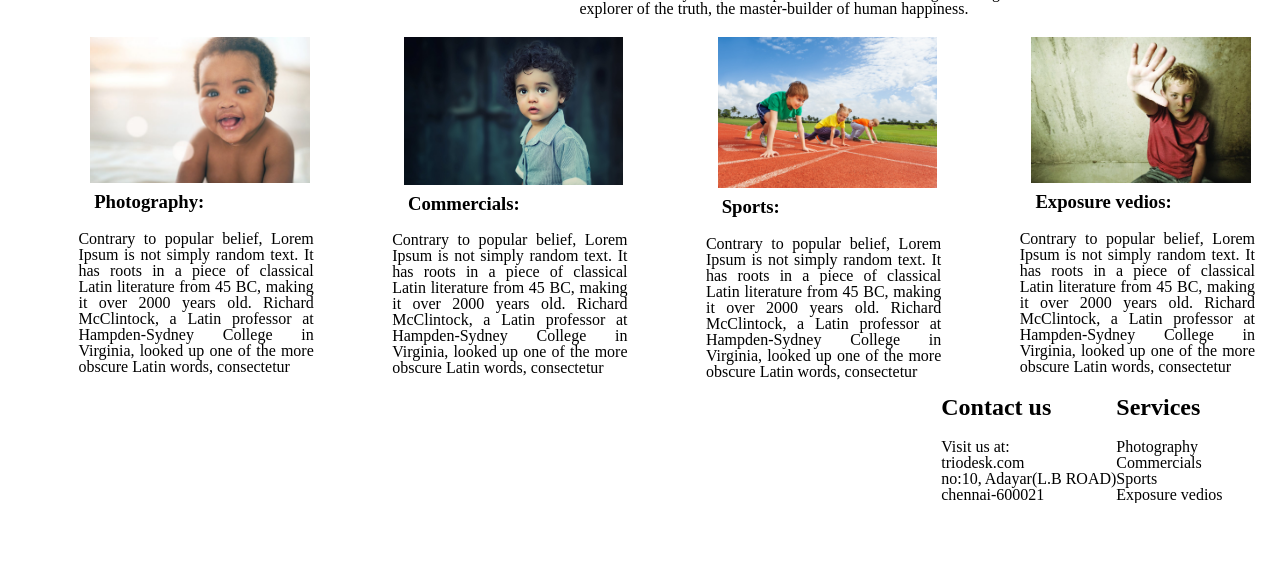
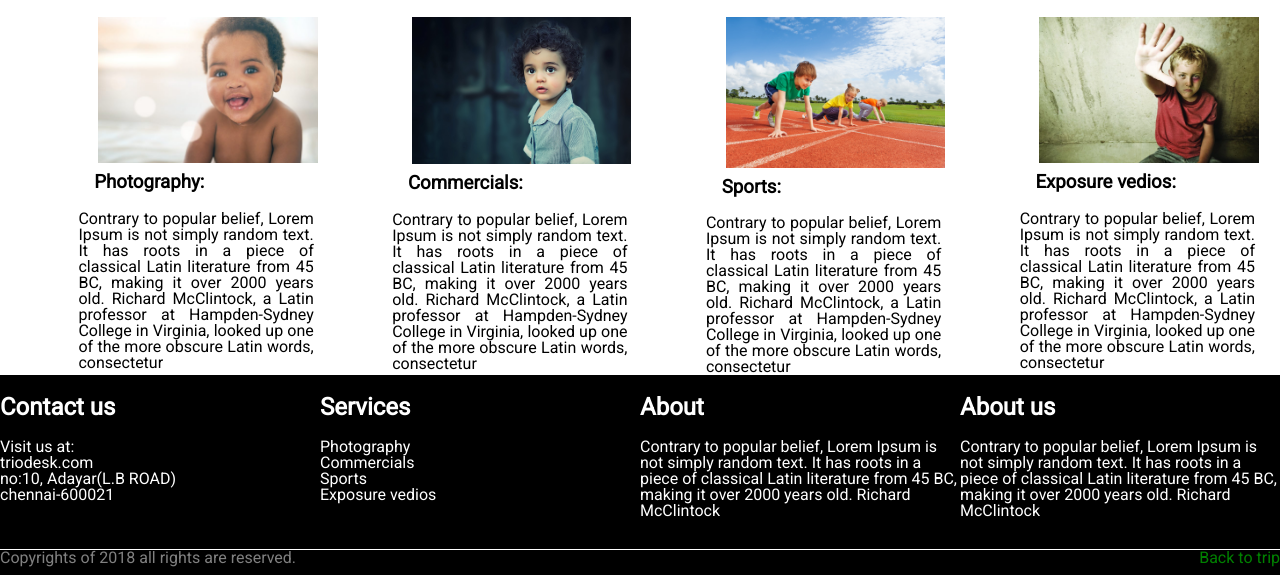
Before and after one commit to AshwindevD/second-project, a plain HTML site: page index.html in a window 1280 px wide. Shown: the part 539-1114 px from the top of the page. Before the commit the page ends 1042 px from the top, so only its background shows below. Drawn offline with Linux system fonts and the light colour scheme.

Commit message:
first commit

```diff
--- a/css/style.css
+++ b/css/style.css
@@ -1,3 +1,7 @@
+body{
+	font-family: 'Roboto', sans-serif;
+
+}
 .list ul{
 	list-style-type: none;
     margin: 0;
@@ -19,6 +23,7 @@
 	overflow: hidden;
     background-color: green;
 
+
 }
 
 
@@ -28,28 +33,32 @@
 	height: 40%;
 	float: left;
 	margin-top: 15px;
-	margin-left: 50px;
+	margin-left: 85px;
+	color: white;
 
 }
 .head h1 {
 
 	text-align: center;
-	font-size:
+
+
 
 }
 .head p{
 	text-align: justify;
 	margin-top: 15px;
+	margin-left: 29px;
 
 
 }
 img{
-	width: 30%;
+	width: 20%;
 	height: 15%;
 	float: left;
-	margin-left: 90px;
+	margin-left: 98px;
 	margin-top: 20px;
 	padding-bottom:10px;
+
 }
 .second{
 	background-color: grey;
@@ -67,7 +76,7 @@ img{
 
 }
 .third{
-	margin-left: 10px;
+	margin-left: 50px;
 
 }
 .about{
@@ -161,9 +170,56 @@ img{
 	margin-left: 25%;
 
 }
+footer{
+	float: left;
+	background-color: black;
+	color: white;
+	overflow: hidden;
+	height: 200px;
+}
 .contact{
 	float: left;
+	width: 25%;
+
+
 }
 .service{
 	float: left;
+	width: 25%;
 }
+.info{
+	float: left;
+	width: 25%;
+	}
+.info2{
+	float: left;
+	width: 25%;
+}
+.foot1{
+	overflow: hidden;
+}
+.horrizontal{
+	float: left;
+	width: 100%;
+/*	display: block;*/
+    border-bottom:1px solid white;
+    padding: 15px;
+/*    margin-top: 20px;*/
+}
+
+
+
+.foot2{
+	display: block;
+}
+.left{
+	float: left;
+	color: grey;
+
+
+}
+.right{
+	float: right;
+	color: green;
+
+}
--- a/index.html
+++ b/index.html
@@ -3,6 +3,7 @@
 <head>
 	<link rel="stylesheet" type="text/css" href="./css/reset.css">
 	<link rel="stylesheet" type="text/css" href="./css/style.css">
+	<link href="https://fonts.googleapis.com/css?family=Roboto" rel="stylesheet">
 	<title>index</title>
 </head>
 <body>
@@ -77,6 +78,7 @@
 		</div>
 	</div>
 		<footer>
+			<div class="foot1">
 			<div class="contact">
 				<h2>Contact us</h2>
 				<address>
@@ -99,6 +101,37 @@
 				</p>
 
 			</div>
+			<div class="info">
+				<h2>About</h2>
+				<p>
+					Contrary to popular belief, Lorem Ipsum is not simply random text. It has roots in a piece of classical Latin literature from 45 BC, making it over 2000 years old. Richard McClintock
+				</p>
+
+			</div>
+			<div class="info2">
+				<h2>About us</h2>
+				<p>
+					Contrary to popular belief, Lorem Ipsum is not simply random text. It has roots in a piece of classical Latin literature from 45 BC, making it over 2000 years old. Richard McClintock
+				</p>
+
+
+			</div>
+		</div>
+
+			<div class="horrizontal">
+			</div>
+		<div class="foot2">
+			<div class="left">
+				<p>Copyrights of 2018 all rights are reserved.</p>
+
+			</div>
+			   <div class="right">
+				<P>Back to trip</P>
+
+			   </div>
+		</div>
+
+
 		</footer>
 
 	</div>
```
